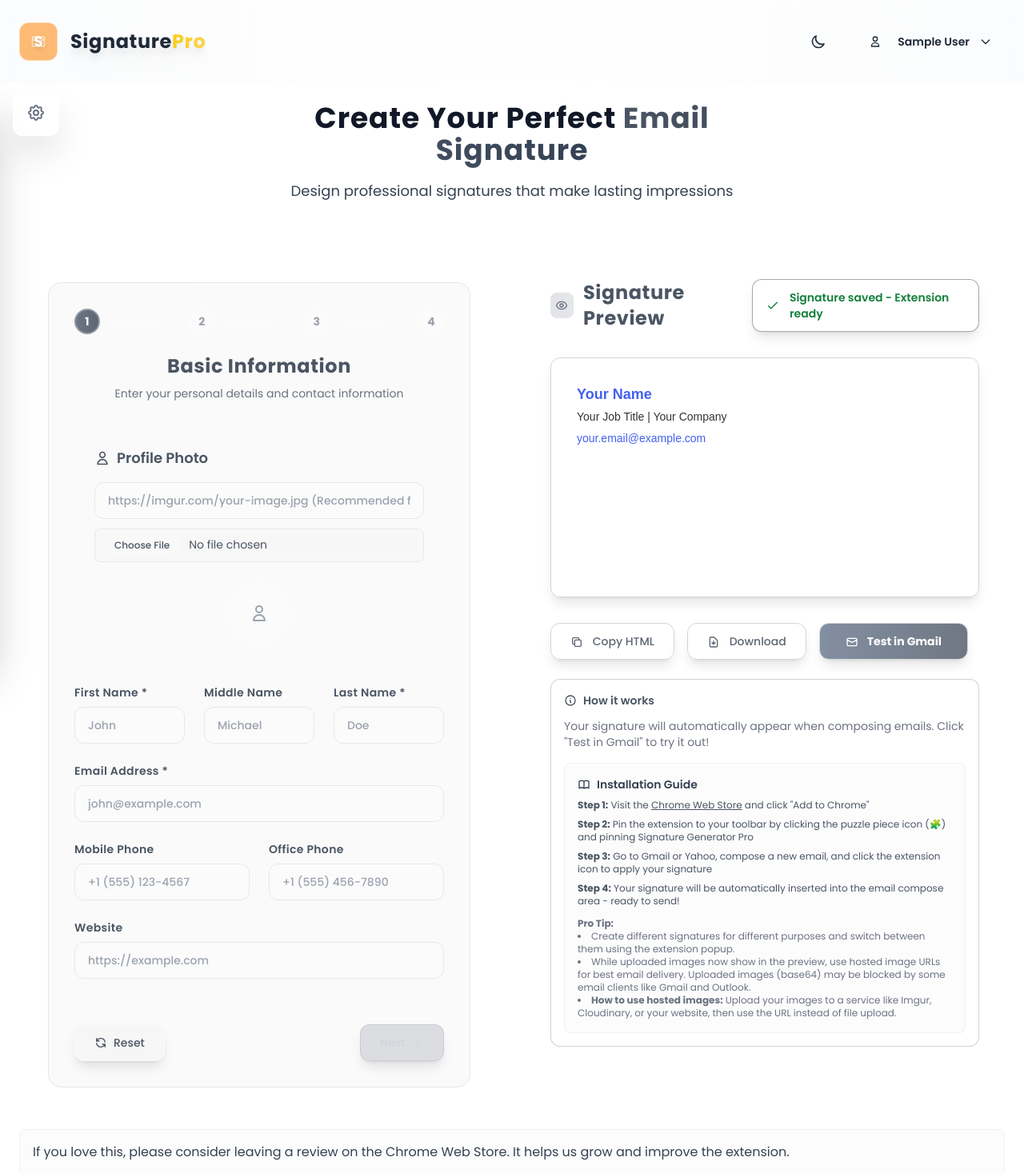
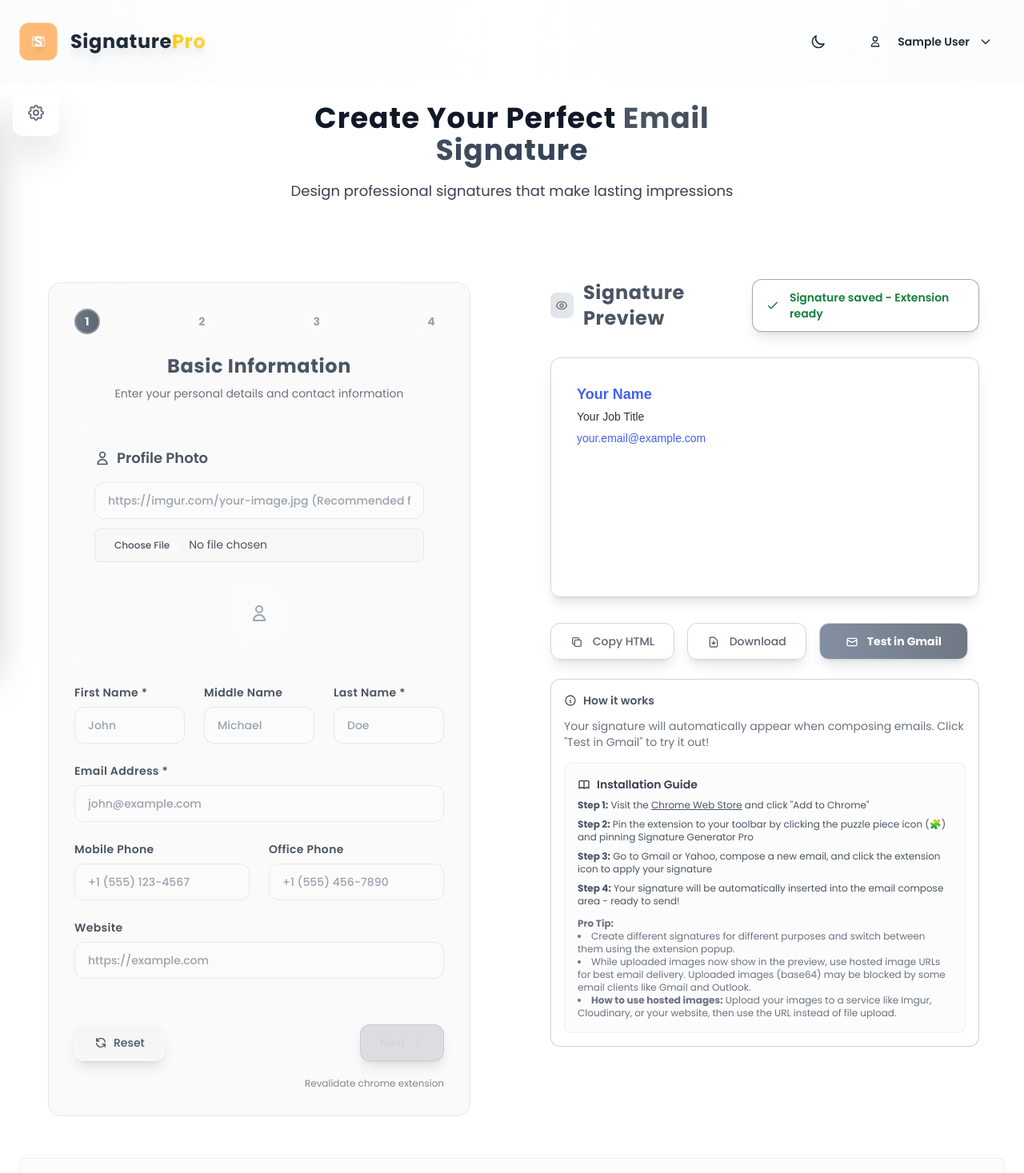
Before and after one commit to abdojulari/e-signature-template, a Nuxt app: page /dashboard in a window 1280 px wide. Shown: the top 1467 px of the page at 80% size. Built offline with nearby package versions, Linux system fonts and the light colour scheme; sample sign-in values are in the browser's storage.

Commit message:
add a tool tip and remove company from the template if it is blank

```diff
--- a/app/components/YourInformation.vue
+++ b/app/components/YourInformation.vue
@@ -218,7 +218,7 @@
       <!-- Step 2: Company Information -->
       <div v-if="currentStep === 2" class="space-y-6">
         <!-- Company Logo -->
-        <div class="bg-white/5 rounded-xl border border-white/20 ">
+        <div class="bg-white/5 rounded-xl border border-white/20 p-4">
           <h3 class="text-lg font-semibold text-gray-600 dark:text-white mb-4 flex items-center">
             <svg class="w-5 h-5 mr-2" fill="none" stroke="currentColor" viewBox="0 0 24 24">
               <path stroke-linecap="round" stroke-linejoin="round" stroke-width="2" d="M19 21V5a2 2 0 00-2-2H7a2 2 0 00-2 2v16m14 0h2m-2 0h-5m-9 0H3m2 0h5M9 7h1m-1 4h1m4-4h1m-1 4h1m-5 10v-5a1 1 0 011-1h2a1 1 0 011 1v5m-4 0h4"></path>
@@ -227,7 +227,7 @@
           </h3>
 
           <div class="grid grid-cols-1 md:grid-cols-2 gap-6">
-            <div>
+            <div >
               <!-- URL Input -->
               <div class="mb-3">
                 <input
@@ -237,7 +237,7 @@
                   placeholder="https://imgur.com/your-logo.png (Recommended for all email clients)"
                   :class="getInputClasses('companyLogoUrl')"
                 >
-                <p class="text-xs text-green-600 mt-1">✅ Hosted URLs work in Gmail, Outlook, and all email clients</p>
+
               </div>
 
               <!-- File Upload -->
@@ -248,7 +248,7 @@
                   @change="handleCompanyLogo"
                   class="w-full px-3 py-2 border border-gray-200 rounded-lg focus:outline-none focus:ring-2 focus:ring-white/50 focus:border-gray-300/50 bg-white/10 text-gray-600 text-sm file:mr-3 file:py-1 file:px-3 file:rounded-md file:border-0 file:text-xs file:font-medium file:bg-white/20 file:text-gray-600 hover:file:bg-white/30 transition-all duration-150 backdrop-blur-sm"
                 >
-                <p class="text-xs text-amber-600 mt-1">⚠️ Uploaded files may not display in Gmail (but work in Outlook)</p>
+
               </div>
             </div>
 
@@ -295,7 +295,7 @@
         </div>
 
         <!-- Company Address Section -->
-        <div class="bg-white/5 rounded-xl border border-white/20 ">
+        <div class="bg-white/5 rounded-xl border border-white/20 p-4">
           <h3 class="text-lg font-semibold text-gray-600 dark:text-white mb-4 tracking-wide flex items-center">
             <svg class="w-5 h-5 mr-2" fill="none" stroke="currentColor" viewBox="0 0 24 24">
               <path stroke-linecap="round" stroke-linejoin="round" stroke-width="2" d="M17.657 16.657L13.414 20.9a1.998 1.998 0 01-2.827 0l-4.244-4.243a8 8 0 1111.314 0z"></path>
@@ -303,7 +303,7 @@
             </svg>
             Company Address (Optional)
           </h3>
-          <p class="text-sm text-gray-600/70 mb-4">Add your company's physical address to include in signatures</p>
+          <p class="text-sm text-gray-600/70 mb-4 dark:text-gray-200">Add your company's physical address to include in signatures</p>
 
           <div class="space-y-4">
             <!-- Street Address -->
@@ -434,7 +434,7 @@
               </svg>
               <div>
                 <span class="text-lg font-semibold text-gray-600 dark:text-white tracking-wide">Include QR Code</span>
-                <p class="text-sm text-gray-600/70 mt-1">Add a scannable QR code with your contact information</p>
+                <p class="text-sm text-gray-600/70 mt-1 dark:text-gray-200">Add a scannable QR code with your contact information</p>
               </div>
             </div>
             <div class="flex items-center space-x-3">
@@ -536,11 +536,11 @@
           <svg class="w-4 h-4 mr-2" fill="none" stroke="currentColor" viewBox="0 0 24 24">
             <path stroke-linecap="round" stroke-linejoin="round" stroke-width="2" d="M12 6V4m0 2a2 2 0 100 4m0-4a2 2 0 110 4m-6 8a2 2 0 100-4m0 4a2 2 0 100 4m0-4v2m0-6V4m6 6v10m6-2a2 2 0 100-4m0 4a2 2 0 100 4m0-4v2m0-6V4"></path>
           </svg>
-          Generate
+          Revalidate
         </button>
       </div>
     </div>
-
+    <p class="flex justify-end mt-5 text-xs text-gray-600/70 dark:text-gray-200">Revalidate chrome extension</p>
     <!-- Validation Summary -->
     <div v-if="Object.keys(validationErrors).length > 0 && currentStep === steps.length" class="mt-4 p-4 bg-red-500/20 border border-red-400/30 rounded-xl backdrop-blur-sm">
       <h4 class="text-sm font-bold text-red-200 mb-3 flex items-center">
--- a/app/composables/useSignatureGenerator.ts
+++ b/app/composables/useSignatureGenerator.ts
@@ -40,6 +40,37 @@ export interface Template {
 import QRCode from 'qrcode'
 
 export const useSignatureGenerator = () => {
+  // Helper function to format job title and company with conditional pipe separator
+  const formatJobTitleAndCompany = (jobTitle: string, companyName: string): string => {
+    const hasJobTitle = jobTitle && jobTitle.trim() !== ''
+    const hasCompany = companyName && companyName.trim() !== ''
+
+    if (hasJobTitle && hasCompany) {
+      return `${jobTitle} | ${companyName}`
+    } else if (hasJobTitle) {
+      return jobTitle
+    } else if (hasCompany) {
+      return companyName
+    } else {
+      return 'Your Job Title'
+    }
+  }
+
+  // Helper function to format job title and company with conditional "at" separator
+  const formatJobTitleAtCompany = (jobTitle: string, companyName: string): string => {
+    const hasJobTitle = jobTitle && jobTitle.trim() !== ''
+    const hasCompany = companyName && companyName.trim() !== ''
+
+    if (hasJobTitle && hasCompany) {
+      return `${jobTitle} at ${companyName}`
+    } else if (hasJobTitle) {
+      return jobTitle
+    } else if (hasCompany) {
+      return companyName
+    } else {
+      return 'Your Job Title'
+    }
+  }
   const templates: Template[] = [
     {
       id: 'minimal',
@@ -368,7 +399,7 @@ export const useSignatureGenerator = () => {
               </tr>
               <tr>
                 <td style="padding: 0 0 6px 0; font-size: ${data.fontSize || '10px'}; color: ${data.secondaryColor || '#666666'};">
-                  ${data.jobTitle || 'Your Job Title'} | ${data.companyName || 'Your Company'}
+                  ${formatJobTitleAndCompany(data.jobTitle || '', data.companyName || '')}
                 </td>
               </tr>
               <tr>
@@ -449,7 +480,7 @@ export const useSignatureGenerator = () => {
               </tr>
               <tr>
                 <td style="font-size: ${data.fontSize || '10px'}; color: ${data.secondaryColor || '#666666'}; padding: 0 0 6px 0;">
-                  ${data.jobTitle || 'Your Job Title'} | ${data.companyName || 'Your Company'}
+                  ${formatJobTitleAndCompany(data.jobTitle || '', data.companyName || '')}
                   ${logoImage ? `<br><img src="${logoImage}" alt="Company Logo" style="height: 16px; margin-top: 3px; border: none; display: block;" onerror="this.style.display='none';">` : ''}
                 </td>
               </tr>
@@ -502,7 +533,7 @@ export const useSignatureGenerator = () => {
                 <td style="vertical-align: top; padding: 10px 15px 10px 0; width: 75%;">
                   <div style="font-size: ${parseInt(data.fontSize || '10px') + 8}px; font-weight: bold; margin-bottom: 6px; margin-top: 10px; color: white; line-height: 1.2;">${getFullName(data)}</div>
                   <div style="font-size: ${parseInt(data.fontSize || '10px') + 2}px; opacity: 0.9; color: white; margin-bottom: 10px; line-height: 1.3;">
-                    ${data.jobTitle || 'Your Job Title'} | ${data.companyName || 'Your Company'}
+                    ${formatJobTitleAndCompany(data.jobTitle || '', data.companyName || '')}
                   </div>
                   ${logoImage ? `<div style="margin-bottom: 10px;"><img src="${logoImage}" alt="Company Logo" style="height: 24px; max-width: 120px; border: none; display: block; object-fit: contain;" onerror="this.style.display='none'; console.log('Logo failed to load:', '${logoImage}');"></div>` : ''}
                 </td>
@@ -618,7 +649,7 @@ export const useSignatureGenerator = () => {
               </tr>
               <tr>
                 <td style="font-size: ${parseInt(data.fontSize || '10px') + 1}px; color: #666; padding: 0 0 8px 0; font-weight: 500;">
-                  ${data.jobTitle || 'Your Job Title'} | ${data.companyName || 'Your Company'}
+                  ${formatJobTitleAndCompany(data.jobTitle || '', data.companyName || '')}
                   ${logoImage ? `<br><img src="${logoImage}" alt="Company Logo" style="height: 16px; margin-top: 3px; border: none; display: block;" onerror="this.style.display='none';">` : ''}
                 </td>
               </tr>
@@ -744,7 +775,7 @@ export const useSignatureGenerator = () => {
                 <td style="font-size: ${parseInt(data.fontSize || '12px') + 6}px; font-weight: bold; color: ${data.primaryColor || '#4361ee'}; padding: 0 0 4px 0;">${getFullName(data)}</td>
               </tr>
               <tr>
-                <td style="font-size: ${parseInt(data.fontSize || '12px') + 1}px; color: #666; padding: 0 0 2px 0;">${data.jobTitle || 'Your Job Title'} at <strong style="color: ${data.primaryColor || '#4361ee'};">${data.companyName || 'Your Company'}</strong></td>
+                <td style="font-size: ${parseInt(data.fontSize || '12px') + 1}px; color: #666; padding: 0 0 2px 0;">${formatJobTitleAtCompany(data.jobTitle || '', data.companyName || '')}</td>
               </tr>
               <tr>
                 <td style="font-size: ${data.fontSize || '12px'}; padding: 6px 0;">
```
Also changed, not shown: 1 other file (tests, documents, lock files or other folders).
